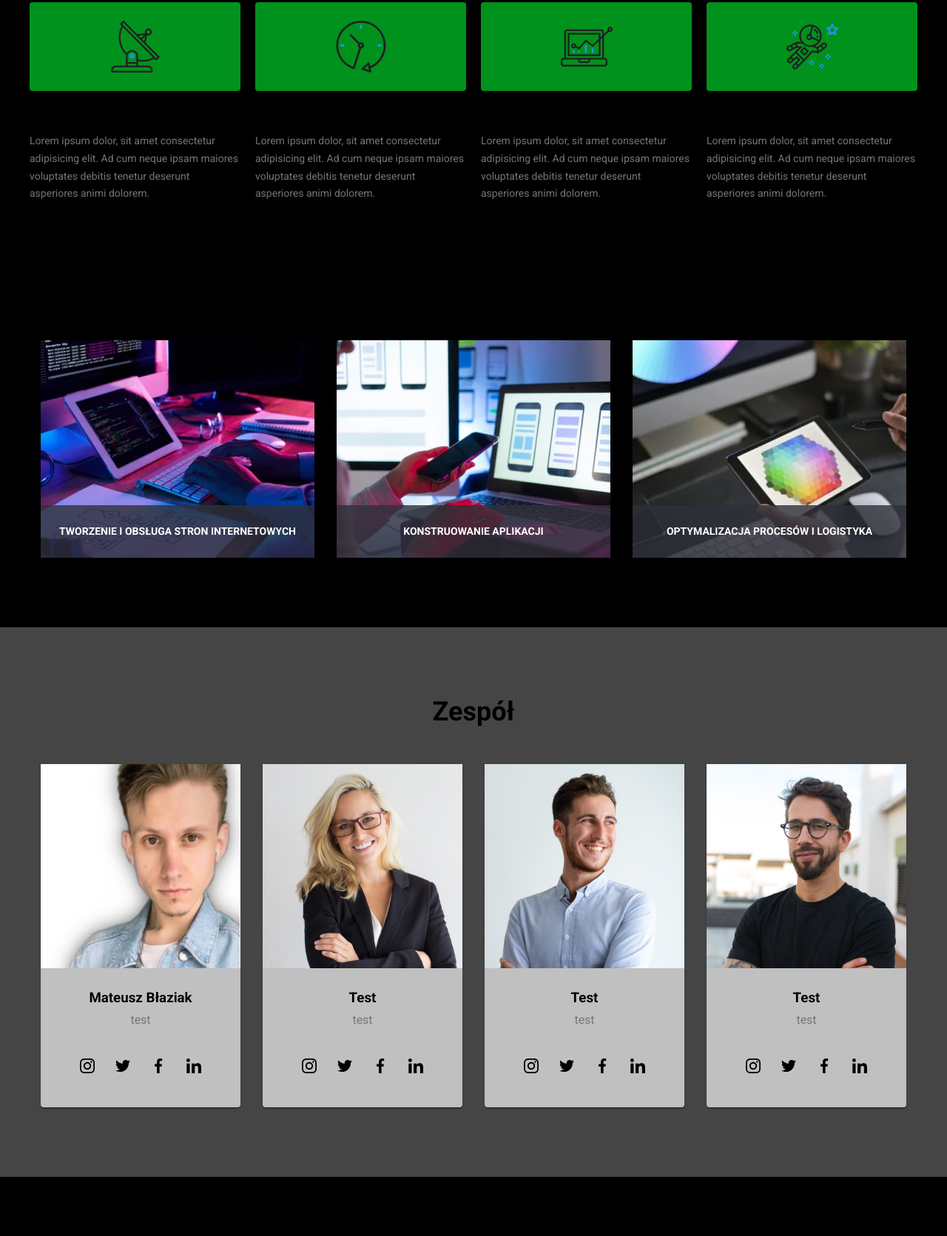
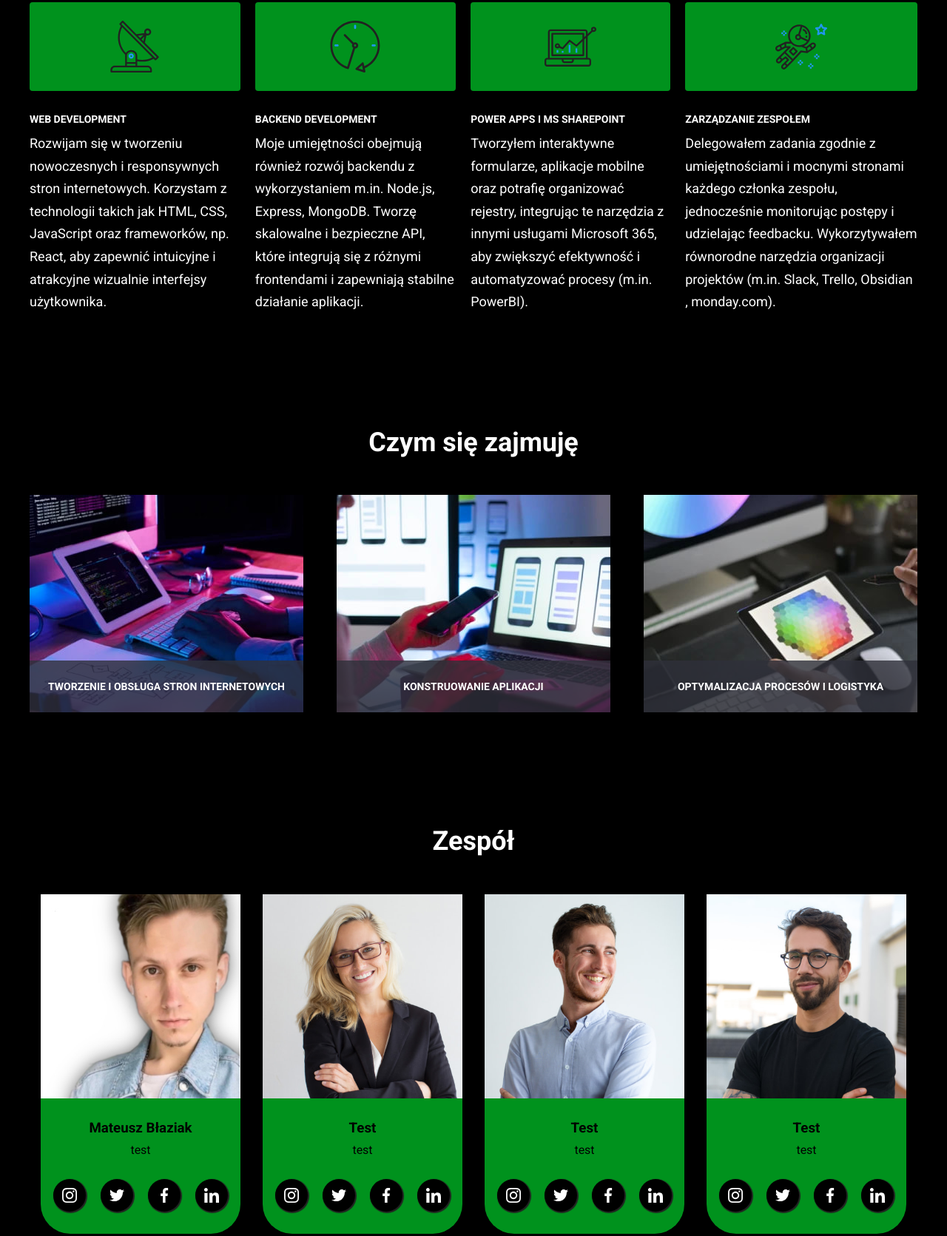
Before and after one commit to Maarkiel/markystudio2, a plain HTML site: page index.html in a window 1280 px wide. Shown: the part 764-2435 px from the top of the page at 74% size. Drawn offline with nearby package versions, Linux system fonts and the light colour scheme.

Commit message:
update some styles

```diff
--- a/index.html
+++ b/index.html
@@ -107,11 +107,11 @@
                 <use href="images/icons.svg#icon-advantages-antenna"></use>
               </svg>
             </div>
-            <h3 class="advantages__title">Lorem ipsum</h3>
+            <h3 class="advantages__title">Web Development</h3>
             <p class="advantages__text">
-              Lorem ipsum dolor, sit amet consectetur adipisicing elit. Ad cum
-              neque ipsam maiores voluptates debitis tenetur deserunt asperiores
-              animi dolorem.
+              Rozwijam się w tworzeniu nowoczesnych i responsywnych stron internetowych.
+              Korzystam z technologii takich jak HTML, CSS, JavaScript oraz frameworków, np.
+              React, aby zapewnić intuicyjne i atrakcyjne wizualnie interfejsy użytkownika.
             </p>
           </li>
           <li class="advantages__list-item">
@@ -120,11 +120,13 @@
                 <use href="images/icons.svg#icon-advantages-clock"></use>
               </svg>
             </div>
-            <h3 class="advantages__title">Lorem ipsum</h3>
+            <h3 class="advantages__title">Backend Development</h3>
             <p class="advantages__text">
-              Lorem ipsum dolor, sit amet consectetur adipisicing elit. Ad cum
-              neque ipsam maiores voluptates debitis tenetur deserunt asperiores
-              animi dolorem.
+              Moje umiejętności obejmują również rozwój backendu
+              z wykorzystaniem m.in. Node.js, Express, MongoDB.
+              Tworzę skalowalne i bezpieczne API, które integrują
+              się z różnymi frontendami i zapewniają stabilne
+              działanie aplikacji.
             </p>
           </li>
           <li class="advantages__list-item">
@@ -133,11 +135,11 @@
                 <use href="images/icons.svg#icon-advantages-diagram"></use>
               </svg>
             </div>
-            <h3 class="advantages__title">Lorem ipsum</h3>
+            <h3 class="advantages__title">Power Apps i MS SharePoint</h3>
             <p class="advantages__text">
-              Lorem ipsum dolor, sit amet consectetur adipisicing elit. Ad cum
-              neque ipsam maiores voluptates debitis tenetur deserunt asperiores
-              animi dolorem.
+              Tworzyłem interaktywne formularze, aplikacje mobilne oraz potrafię
+              organizować rejestry, integrując te narzędzia z innymi usługami  Microsoft 365, aby zwiększyć efektywność
+              i automatyzować procesy (m.in. PowerBI).
             </p>
           </li>
           <li class="advantages__list-item">
@@ -146,11 +148,12 @@
                 <use href="images/icons.svg#icon-advantages-astronaut"></use>
               </svg>
             </div>
-            <h3 class="advantages__title">Lorem ipsum</h3>
+            <h3 class="advantages__title">Zarządzanie zespołem</h3>
             <p class="advantages__text">
-              Lorem ipsum dolor, sit amet consectetur adipisicing elit. Ad cum
-              neque ipsam maiores voluptates debitis tenetur deserunt asperiores
-              animi dolorem.
+              Delegowałem zadania zgodnie z umiejętnościami i mocnymi
+              stronami każdego członka zespołu, jednocześnie monitorując postępy
+              i udzielając feedbacku. Wykorzytywałem równorodne narzędzia organizacji
+              projektów (m.in. Slack, Trello, Obsidian , monday.com).
             </p>
           </li>
         </ul>
@@ -450,7 +453,7 @@
             <a href="portfolio.html" class="mobile-menu__link">Portfolio</a>
           </li>
           <li class="mobile-menu__item">
-            <a href="#" class="mobile-menu__link">Patronat</a>
+            <a href="patronat.html" class="mobile-menu__link">Patronat</a>
           </li>
         </ul>
         <div>
--- a/sass/components/_advantages.scss
+++ b/sass/components/_advantages.scss
@@ -23,12 +23,13 @@
     text-transform: uppercase;
     text-align: center;
     margin-bottom: 10px;
+    color: white;
   }
 
   &__text {
-    font-size: 14px;
+    font-size: 18px;
     line-height: 1.7;
-    color: $tertiaryColorGrey;
+    color: white;
   }
 }
 
--- a/sass/components/_mobile-menu.scss
+++ b/sass/components/_mobile-menu.scss
@@ -23,7 +23,7 @@
   left: 0;
   width: 100vw;
   height: 100vh;
-  background-color: $secondaryColorWhite;
+  background-color: rgb(0, 0, 0);
   z-index: 999;
   transform: translateX(100%);
   transition: transform 250ms ease-in-out;
@@ -87,7 +87,7 @@
   &__link {
     font-size: 40px;
     font-weight: 500;
-    color: $secondaryColorBlack;
+    color: white;
     text-decoration: none;
   }
 
--- a/sass/components/_offer.scss
+++ b/sass/components/_offer.scss
@@ -1,6 +1,9 @@
 .offer {
-  display: none;
   text-align: center;
+  background-color: rgba(0, 0, 0, .4705882353);
+  padding: 60px 0;
+  margin-bottom: 0px;
+  color: #fff;
 
   &__list {
     display: flex;
--- a/sass/components/_team.scss
+++ b/sass/components/_team.scss
@@ -1,8 +1,9 @@
 .team {
   text-align: center;
-  background-color: #94949478;
+  background-color: #00000078;
   padding: 60px 0;
   margin-bottom: 0px;
+  color: rgb(255, 255, 255);
 
   &__list {
     display: flex;
@@ -12,10 +13,10 @@
   }
 
   &__list-item {
-    background-color: silver;
+    background-color: $primaryColor;
     box-shadow: 0px 1px 3px rgba(0, 0, 0, 0.12), 0px 1px 1px rgba(0, 0, 0, 0.14),
       0px 2px 1px rgba(0, 0, 0, 0.2);
-    border-radius: 0px 0px 4px 4px;
+    border-radius: 40px 40px 40px 40px;
     width: 100%;
   }
 
@@ -31,27 +32,41 @@
   }
 
   &__description-text {
-    color: $tertiaryColorGrey;
+    color: black;
     margin-bottom: 16px;
   }
 
   &__description {
     padding-top: 30px;
+    color: black;
+  }
+
+  &__description-socials {
+    display: -webkit-box;
+    display: -ms-flexbox;
+    display: flex;
+    -webkit-box-pack: justify;
+    -ms-flex-pack: justify;
+    justify-content: center;
+    gap: 20px;
   }
 
   &__description-icon {
-    fill: black;
+    fill: rgb(255, 255, 255);
+    background-color: black;
     border-radius: 50%;
-    transition-property: fill, background-color, border-radius;
+    box-shadow: 1px 1px 1px 1px $secondaryColorBlack;
+    transition-property: background-color;
     transition-duration: $transitionDurationDefault;
     transition-timing-function: $transitionTimingDefault;
+    letter-spacing: 0.09em;
   }
 
   &__description-icon:hover,
   &__description-icon:focus,
   &__description-icon:active {
     fill: $secondaryColorWhite;
-    background-color: $primaryColor;
+    background-color: rgb(2, 73, 2);
     border-radius: 50%;
     cursor: pointer;
   }
```
Also changed, not shown: css/main.min.css, 1 other file.
